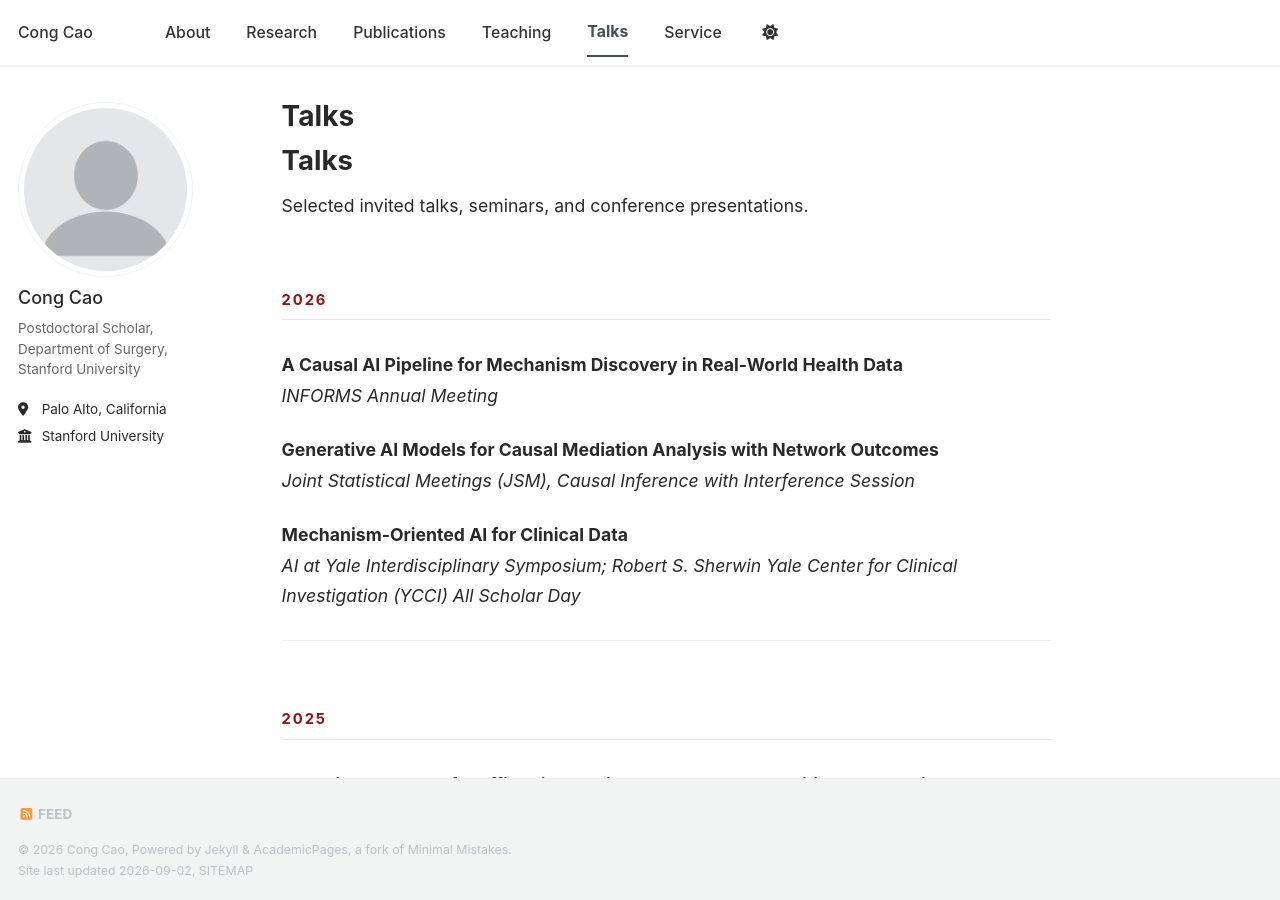
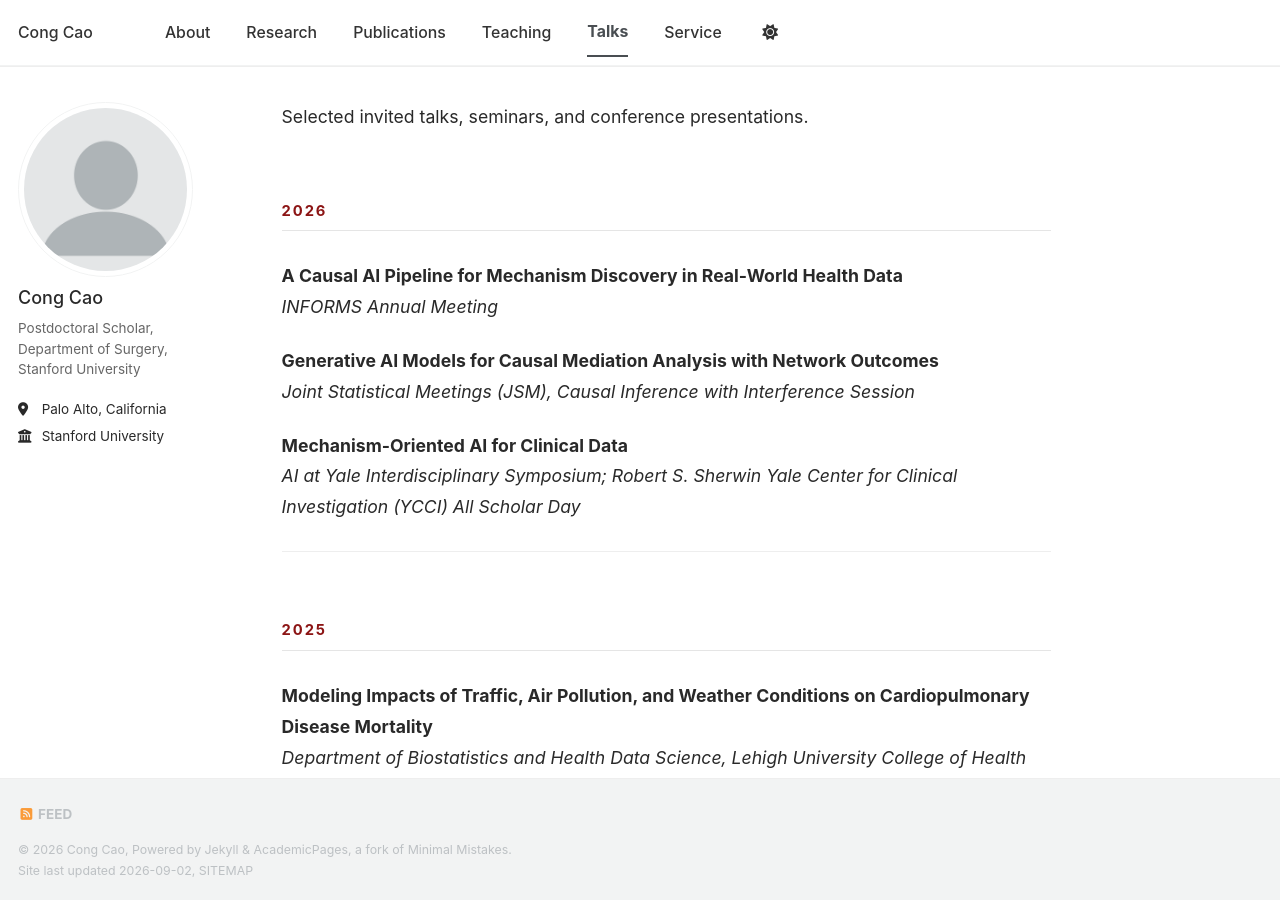
Before and after one commit to congca0/congca0.github.io, a Jekyll site: the page built from talks.md, in a window 1280 px wide and 900 px high. Built offline with Jekyll 4.4.1, drawn with Linux system fonts in a browser that asks for light colours; a style sheet for code colours, icons or effects is not loaded.

Commit message:
Update talks.md

```diff
--- a/talks.md
+++ b/talks.md
@@ -1,10 +1,7 @@
 ---
 permalink: /talks/
-title: "Talks"
 author_profile: true
 ---
-
-# Talks
 
 Selected invited talks, seminars, and conference presentations.
 
```
